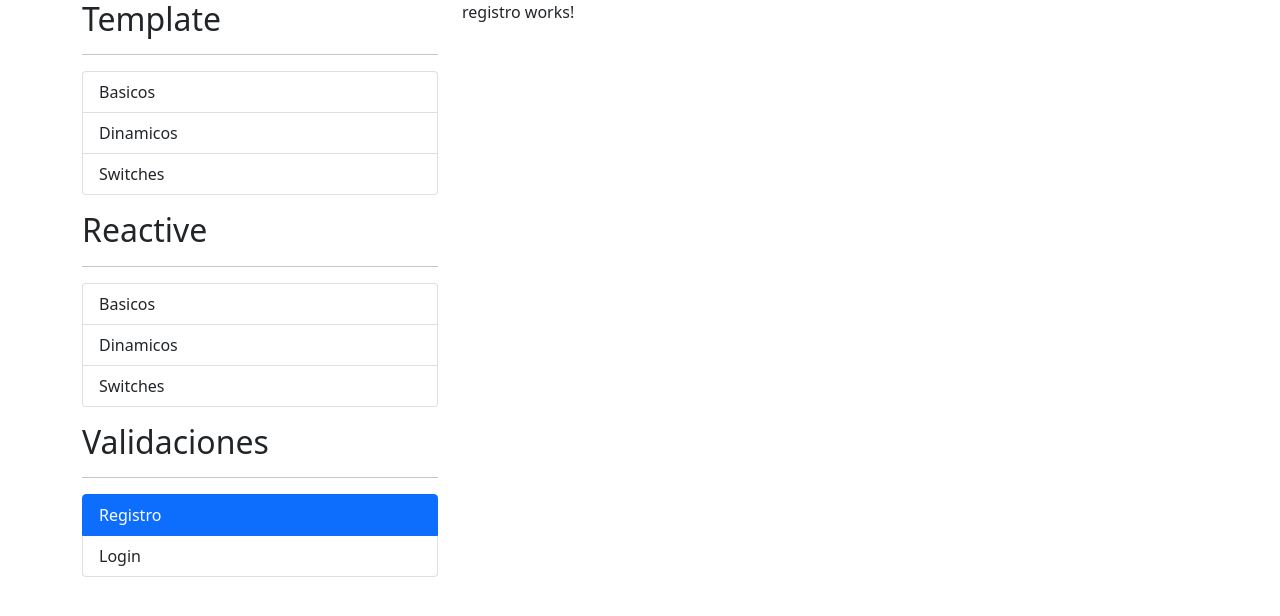
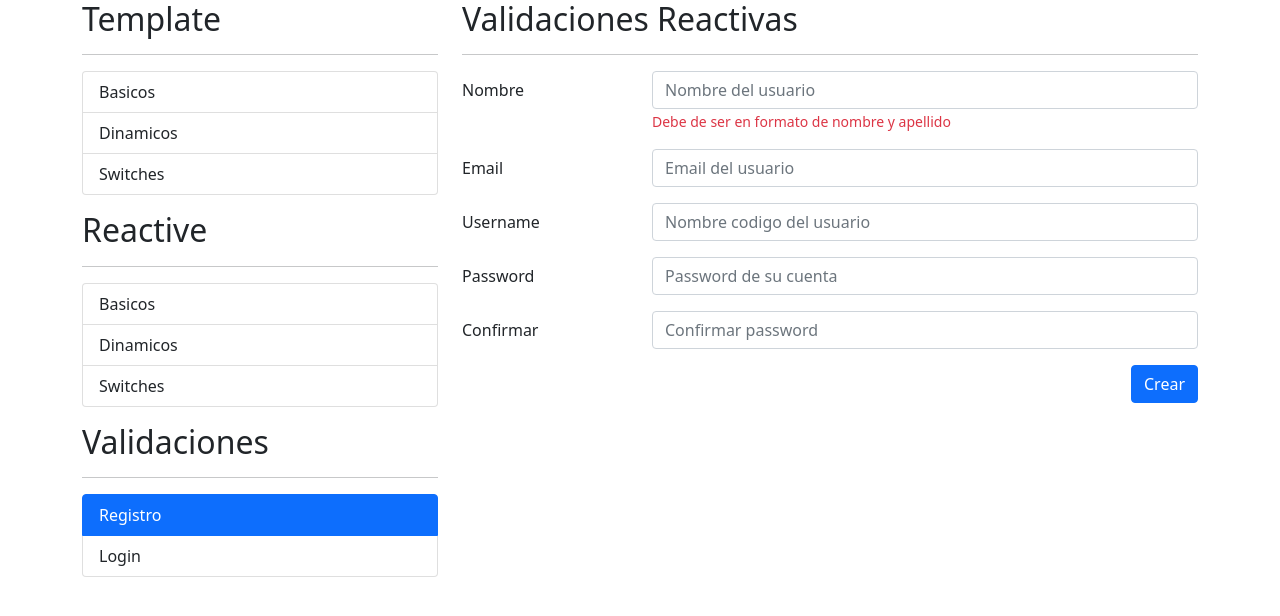
Before and after one commit to andemar-cursos/c.Angular_cero_experto_2021, an Angular app in the folder 06-formulariosApp/: page /auth/registro in a window 1280 px wide. Shown: the top 616 px of the page. Built offline with nearby package versions, Linux system fonts and the light colour scheme.

Commit message:
18-5 -> Registro Component
- Se creo el diseno del componente.

```diff
--- a/06-formulariosApp/src/app/auth/pages/registro/registro.component.html
+++ b/06-formulariosApp/src/app/auth/pages/registro/registro.component.html
@@ -1 +1,72 @@
-<p>registro works!</p>
+<h2>Validaciones Reactivas</h2>
+<hr />
+
+<div class="row">
+  <div class="col">
+    <form autocomplete="off">
+      <!-- Nombre -->
+      <div class="row mb-3">
+        <label class="col-sm-3 col-form-label">Nombre</label>
+        <div class="col-sm-9">
+          <input
+            type="text"
+            class="form-control"
+            placeholder="Nombre del usuario"
+          />
+          <span class="form-text text-danger">
+            Debe de ser en formato de nombre y apellido
+          </span>
+        </div>
+      </div>
+      <!-- Email -->
+      <div class="row mb-3">
+        <label class="col-sm-3 col-form-label">Email</label>
+        <div class="col-sm-9">
+          <input
+            type="email"
+            class="form-control"
+            placeholder="Email del usuario"
+          />
+        </div>
+      </div>
+      <!-- Username -->
+      <div class="row mb-3">
+        <label class="col-sm-3 col-form-label">Username</label>
+        <div class="col-sm-9">
+          <input
+            type="text"
+            class="form-control"
+            placeholder="Nombre codigo del usuario"
+          />
+        </div>
+      </div>
+      <!-- Password -->
+      <div class="row mb-3">
+        <label class="col-sm-3 col-form-label">Password</label>
+        <div class="col-sm-9">
+          <input
+            type="password"
+            class="form-control"
+            placeholder="Password de su cuenta"
+          />
+        </div>
+      </div>
+      <!-- Password2 -->
+      <div class="row mb-3">
+        <label class="col-sm-3 col-form-label">Confirmar</label>
+        <div class="col-sm-9">
+          <input
+            type="password"
+            class="form-control"
+            placeholder="Confirmar password"
+          />
+        </div>
+      </div>
+      <div class="row">
+        <div class="col">
+          <button class="btn btn-primary float-end">Crear</button>
+        </div>
+      </div>
+    </form>
+  </div>
+</div>
--- a/06-formulariosApp/src/app/auth/pages/registro/registro.component.ts
+++ b/06-formulariosApp/src/app/auth/pages/registro/registro.component.ts
@@ -3,14 +3,10 @@
 @Component({
   selector: 'app-registro',
   templateUrl: './registro.component.html',
-  styles: [
-  ]
+  styles: [],
 })
 export class RegistroComponent implements OnInit {
+  constructor() {}
 
-  constructor() { }
-
-  ngOnInit(): void {
-  }
-
+  ngOnInit(): void {}
 }
```
